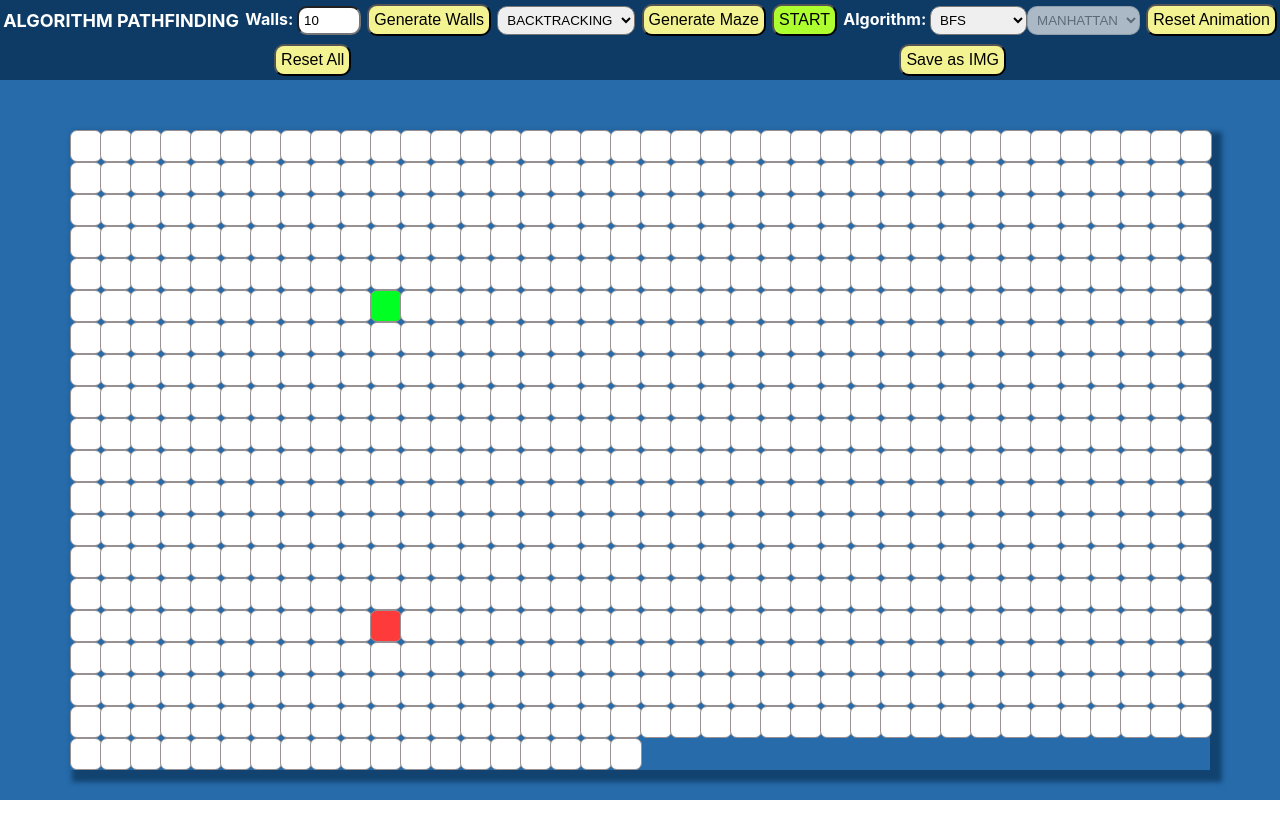
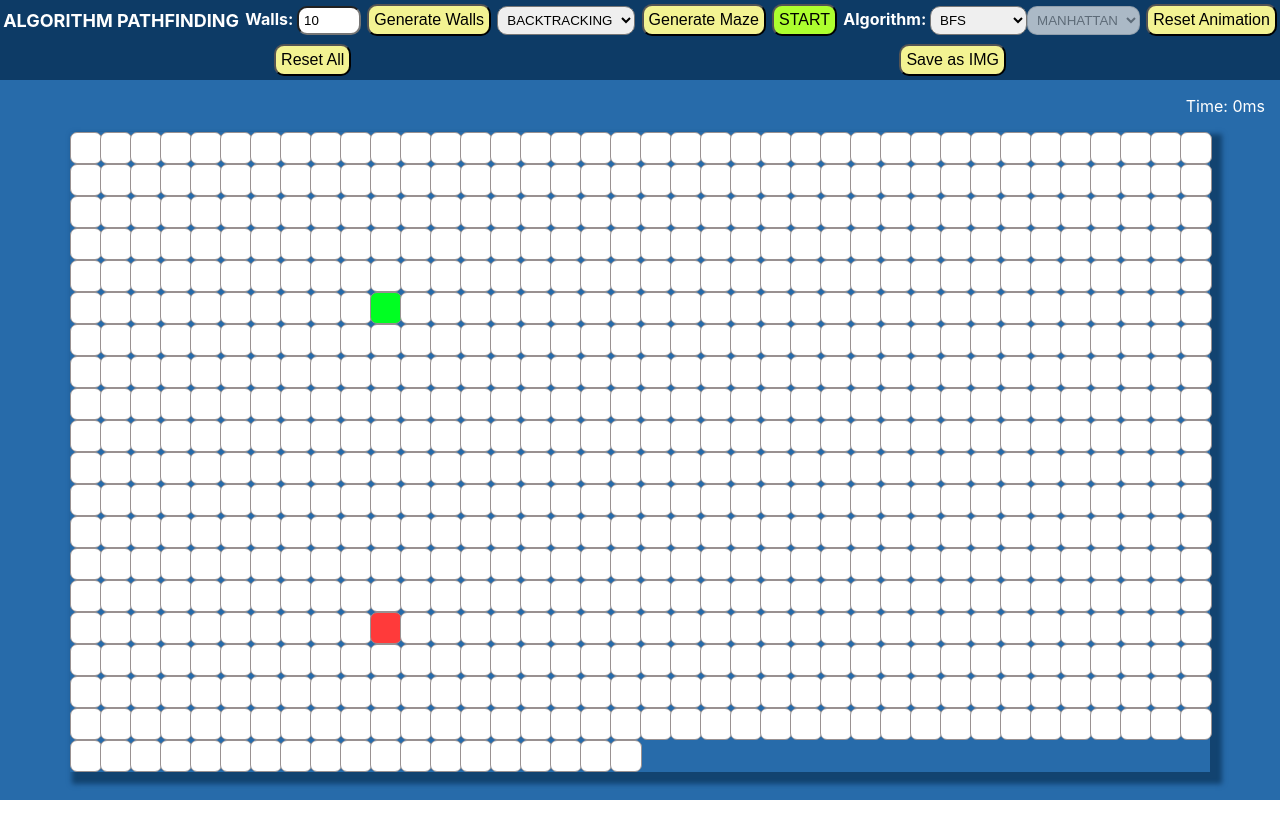
Before and after one commit to nicolosponziello/pathfinding-visualizer-react, a React (Create React App) app: page / in a window 1280 px wide. Shown: the top 838 px of the page. Built offline with nearby package versions, Linux system fonts and the light colour scheme.

Commit message:
add algorithm time computation

```diff
--- a/src/components/Grid/Grid.component.tsx
+++ b/src/components/Grid/Grid.component.tsx
@@ -61,6 +61,7 @@ export const Grid = () => {
   const [isDraggingEnd, setIsDraggingEnd] = useState(false);
   const [isDraggingWall, setIsDraggingWall] = useState(false);
   const [isAnimating, setIsAnimating] = useState(false);
+  const [algoTime, setAlgoTime] = useState(0);
 
   window.addEventListener('mouseup', () => {
     setIsDraggingStart(false);
@@ -134,6 +135,7 @@ export const Grid = () => {
     if (!isAnimating) {
       resetAnimation();
       var res: AlgorithmResult = { orderOfVisit: [], shortestPath: [] };
+      let startTime = Date.now();
       switch (Number(algo)) {
         case ALGORITHMS.DFS:
           res = iterativeDFS(grid, startCoord, endCoord);
@@ -147,6 +149,7 @@ export const Grid = () => {
         case ALGORITHMS.ASTAR:
           res = AStar(grid, startCoord, endCoord, Number(euristic));
       }
+      setAlgoTime(Date.now() - startTime);
       animateResult(res);
     }
   };
@@ -230,7 +233,9 @@ export const Grid = () => {
         generateMaze={generateMaze}
         generateIMG={generateIMG}
       />
-
+      <span className="time-row">
+        <p>Time: {algoTime}ms</p>
+      </span>
       <div className="container" id="capture">
         <div
           className="grid"
--- a/src/components/Grid/grid.style.css
+++ b/src/components/Grid/grid.style.css
@@ -15,5 +15,17 @@
 .version-row > p{
     color: white;
     text-align: end;
+}
 
+.time-row {
+    margin-top: 0px;
+    padding-top: 0px;
+    display: flex;
+    flex-direction: row;
+    justify-content: flex-end;
+    padding-right: 15px;
 }
+.time-row > p {
+    color: white;
+    text-align: end;
+}
--- a/src/components/Header/header.styles.css
+++ b/src/components/Header/header.styles.css
@@ -8,7 +8,7 @@
     align-items: center;
     background-color: #0D3B66;
     color: white;
-    margin-bottom: 50px;
+    margin-bottom: 0px;
 }
 
 .app-name {
```
